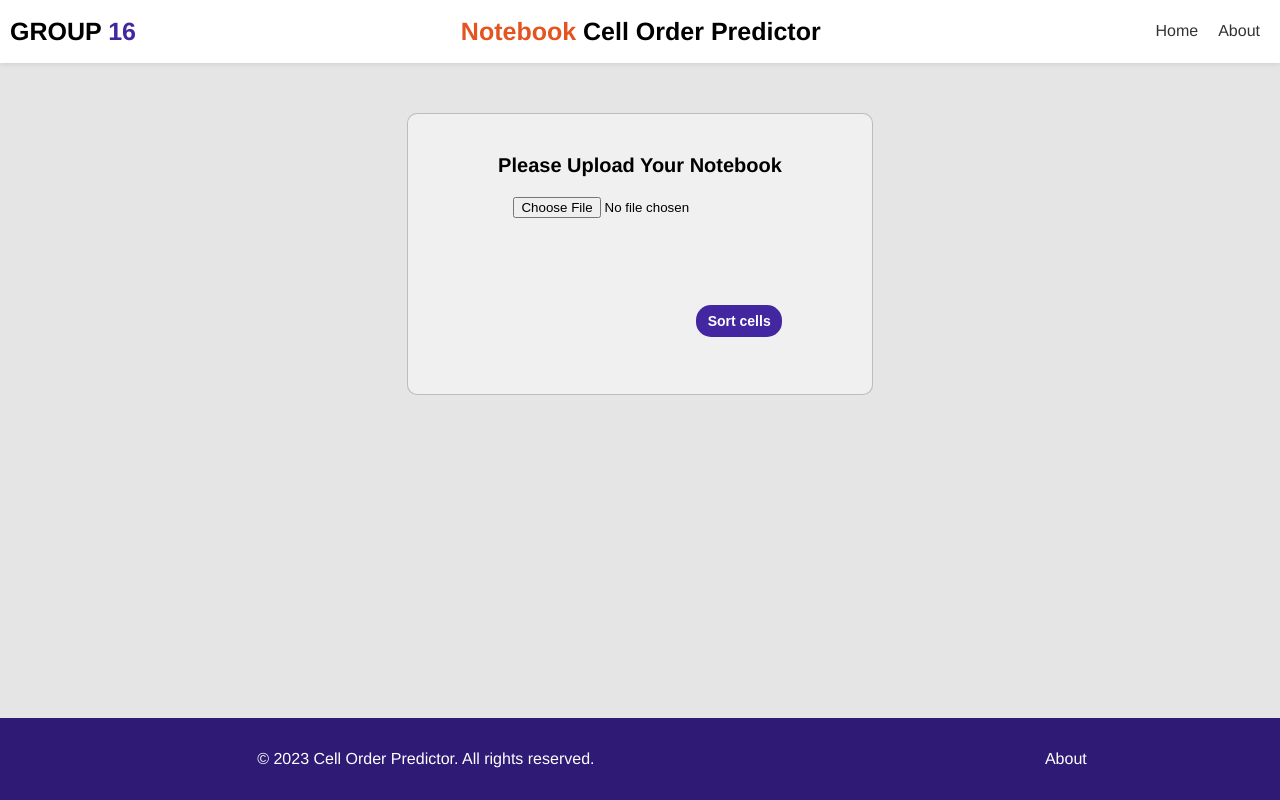
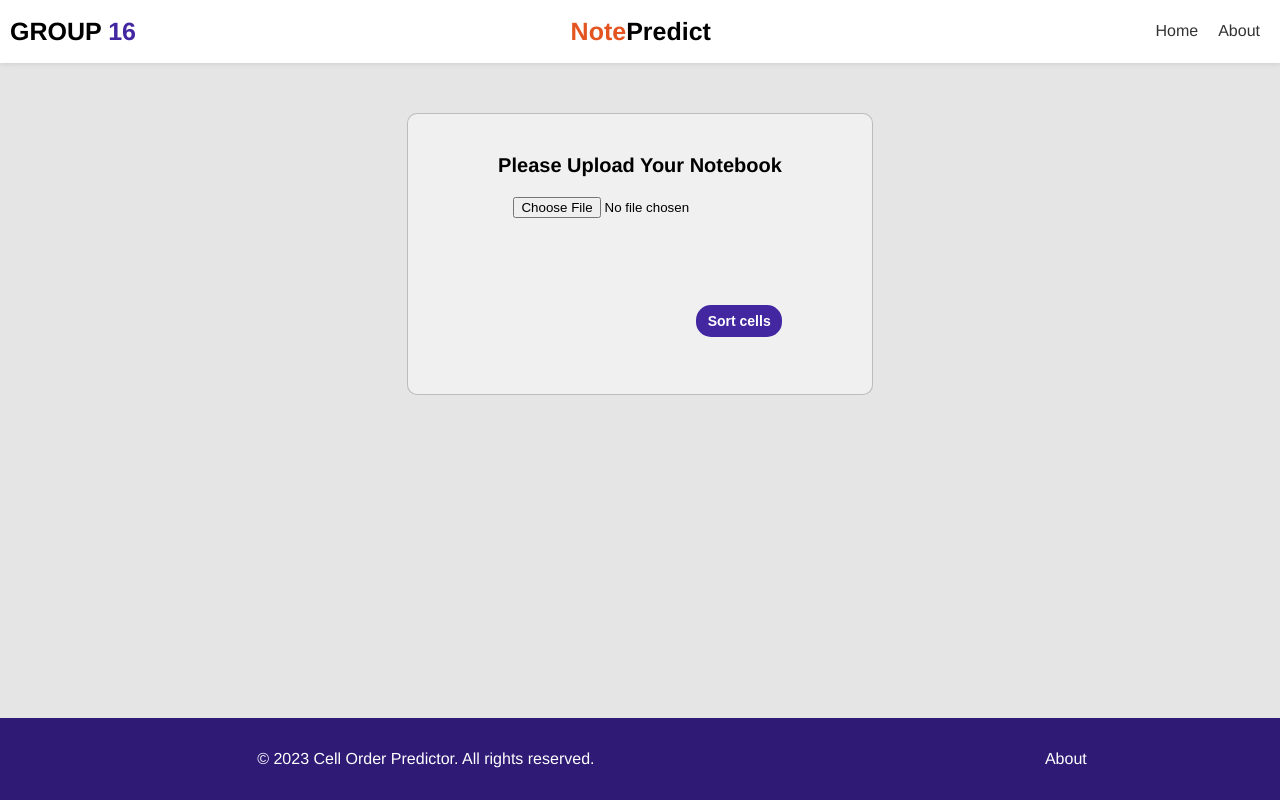
Before and after one commit to kingsley9/cell-order-predictor, a React (Create React App) app in the folder client/: page / in a window 1280 px wide. Built offline with nearby package versions, Linux system fonts and the light colour scheme.

Commit message:
fix score logic and update name

```diff
--- a/client/public/index.html
+++ b/client/public/index.html
@@ -24,7 +24,7 @@
       work correctly both with client-side routing and a non-root public URL.
       Learn how to configure a non-root public URL by running `npm run build`.
     -->
-    <title>Cell Order Predictor</title>
+    <title>NotePredict</title>
   </head>
   <body>
     <noscript>You need to enable JavaScript to run this app.</noscript>
--- a/client/src/components/shared/Header.jsx
+++ b/client/src/components/shared/Header.jsx
@@ -9,8 +9,8 @@ const Header = () => {
         GROUP<span style={{ color: '#4327a1' }}> 16</span>
       </div>
       <h1 className="title">
-        <span style={{ color: '#e35420' }}>Notebook </span>
-        Cell Order Predictor
+        <span style={{ color: '#e35420' }}>Note</span>
+        Predict
       </h1>
       <div className="menu">
         <Link to="/" className="menu-item">
```
Also changed, not shown: 1 other file (tests, documents, lock files or other folders).
